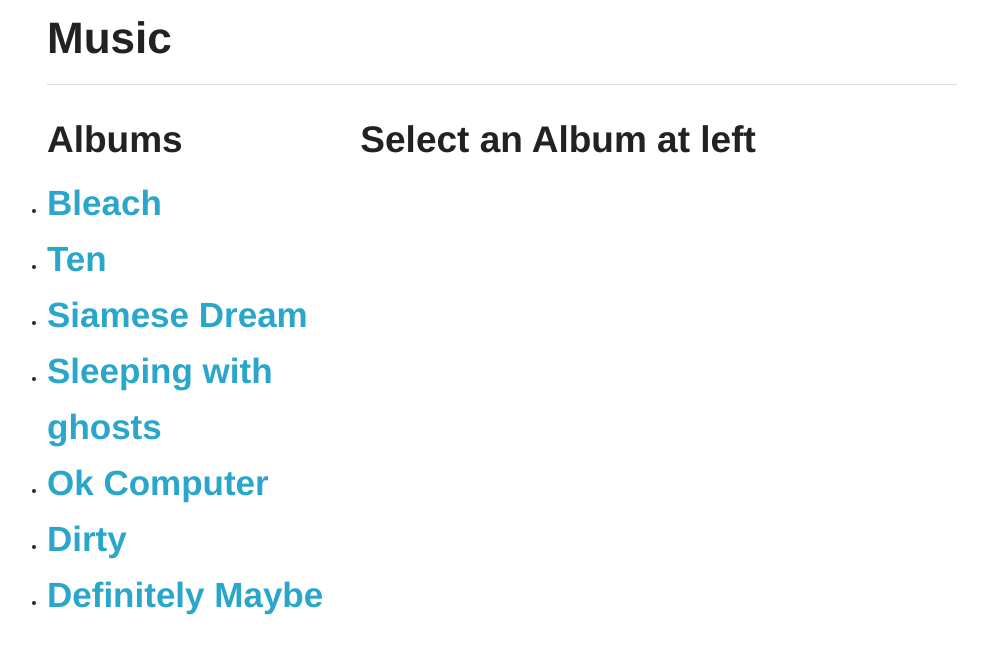
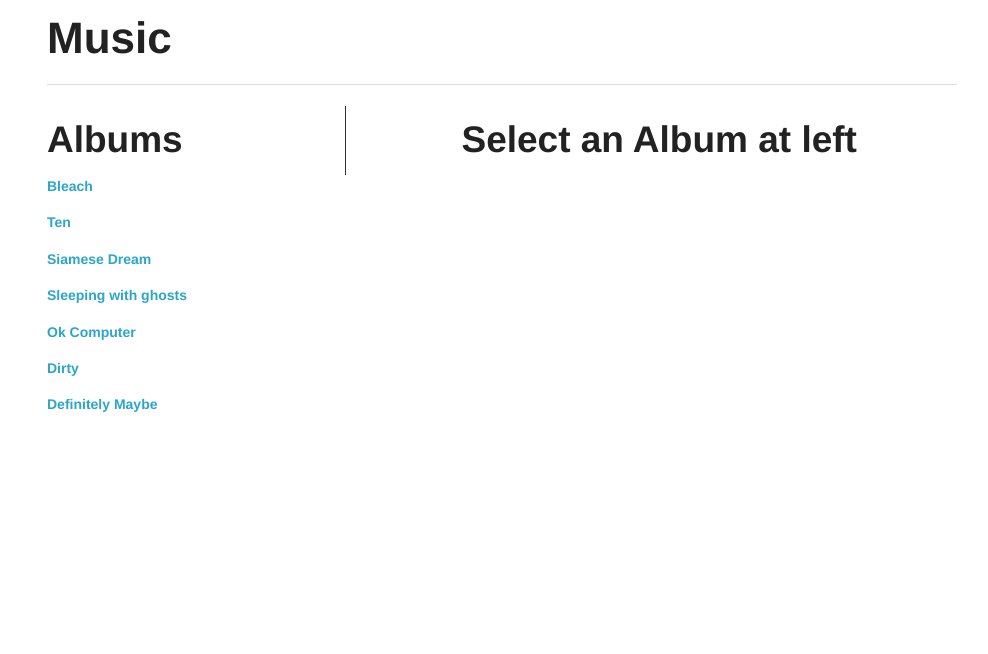
Before and after one commit to tmcgilchrist/beaterl, a plain HTML site: page priv/static/index.html in a window 1280 px wide. Shown: the whole page, without its empty margins (138-1126 px from the left). Drawn offline with Linux system fonts and the light colour scheme; files that its build step writes are made by us from their sources; files whose address does not match are found by name.

Commit message:
Remove bullet points on albums list.

```diff
--- a/priv/static/css/beaterl.css
+++ b/priv/static/css/beaterl.css
@@ -1,6 +1,5 @@
 #albums a {
   font-weight: bold;
-  font-size: 2.5em;
   text-align: center;
 }
 
@@ -13,20 +12,19 @@
   color: white;
 }
 
-ul#menu li {
+ul#albums-list li {
   list-style-type: none;
-  text-align: center;
+  text-align: left;
   padding-bottom: 1em;
 }
-ul#menu li div {
+ul#albums-list li div {
   font-size: 64px;
   line-height: 64px;
 }
-ul#menu li p {
+ul#albums-list li p {
   font-weight: bold;
   text-transform: uppercase;
 }
-
 
 #customer-tab {
   background-color: #f2f2f2;
@@ -51,10 +49,10 @@ ul#menu li p {
   float: right;
 }
 
-#order {
-  border-left: 1px dashed #333;
+#album {
+  border-left: 1px solid #333;
 }
-#order h2 {
+#album h2 {
   text-align: center;
 }
 h2 span {
--- a/priv/static/index.html
+++ b/priv/static/index.html
@@ -40,7 +40,7 @@
 
     <script type="text/x-handlebars" data-template-name="_albumsList">
       <h2>Albums</h2>
-      <ul>
+      <ul id="albums-list">
         {{#each album in controller}}
         <li>{{#linkTo 'album' album class="foo"}}{{ album.name }}{{/linkTo}}</li>
         {{/each}}
```
